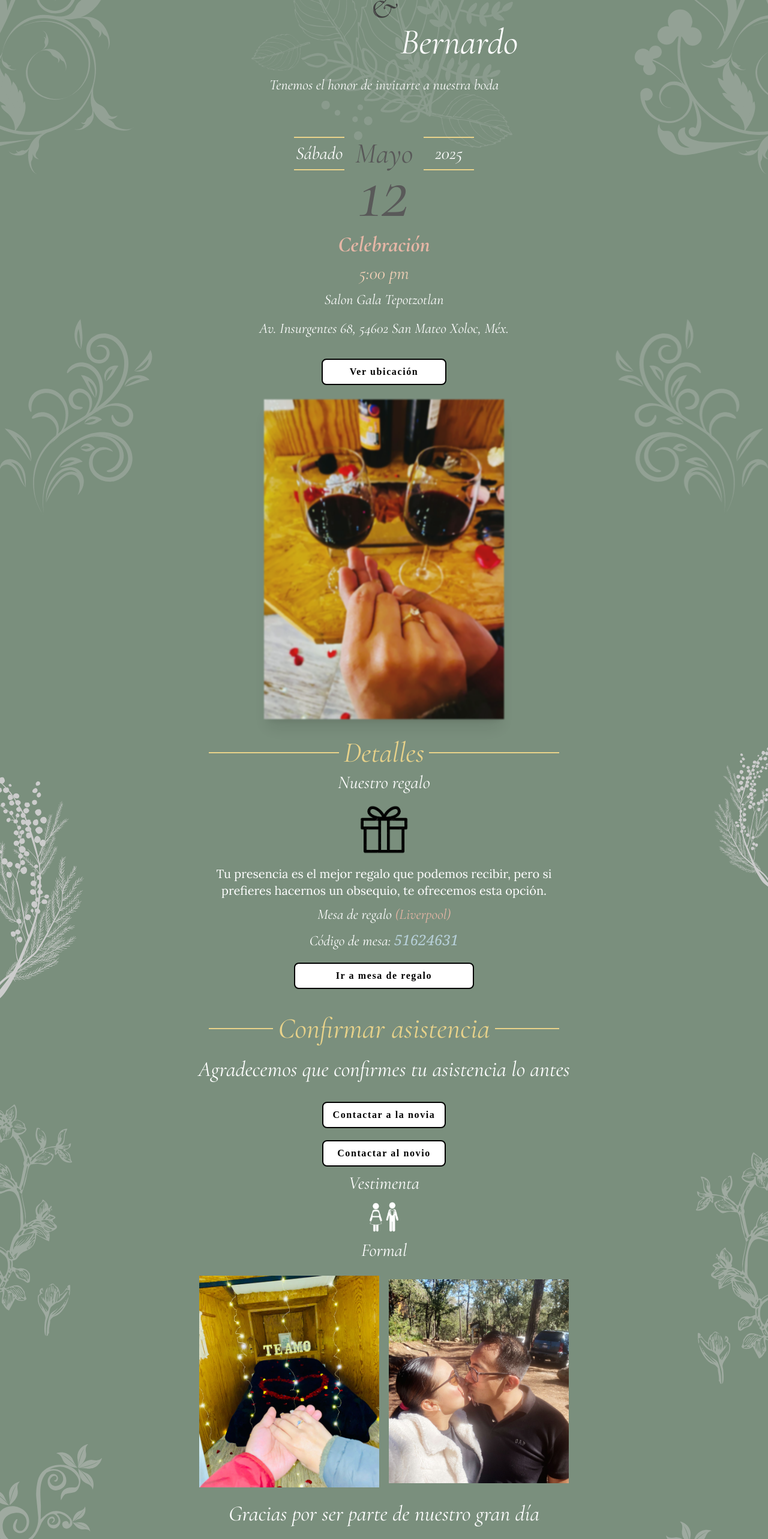
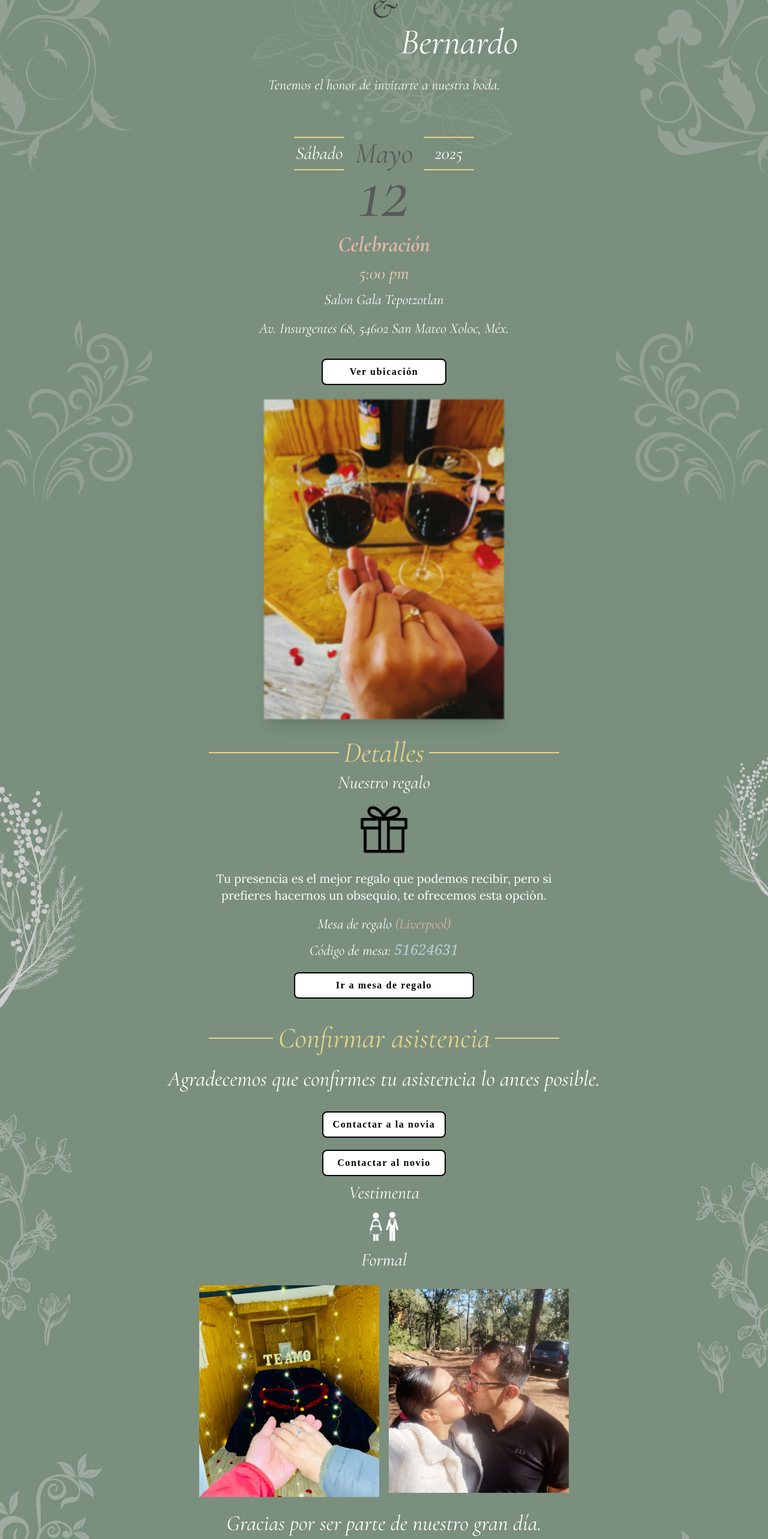
Before and after one commit to ByDeigo/BodaKarenBernardo, a React (Vite) app in the folder KB-Boda/: page / in a window 1280 px wide. Shown: the part 940-3506 px from the top of the page at 60% size. Built offline with nearby package versions, Linux system fonts and the light colour scheme; a web font is replaced by a local one.

Commit message:
Correcciones ortográficas

```diff
--- a/KB-Boda/src/Components/Contact.jsx
+++ b/KB-Boda/src/Components/Contact.jsx
@@ -6,7 +6,7 @@ export default function Contact() {
                 <p className="text-3xl sm:text-4xl md:text-5xl text-[#E8D28A]">Confirmar asistencia</p>
                 <span className="border-t-2 border-[#E8D28A] flex-1 mx-2"></span>
             </div>
-            <p className="text-2xl sm:text-3xl md:text-4xl">Agradecemos que confirmes tu asistencia lo antes</p>
+            <p className="text-2xl sm:text-3xl md:text-4xl">Agradecemos que confirmes tu asistencia lo antes posible.</p>
             <section className="flex flex-col">
                 <a
                     href="https://wa.me/5215567733688"
@@ -65,7 +65,7 @@ export default function Contact() {
                 src="\images\vecteezy_swirl-flower_36639908.svg"
                 className="absolute left-[-30px] bottom-[-20px] w-[100px] lg:w-[200px] -z-10 opacity-45 max-w-full max-h-screen object-contain"
             />
-            <p className="text-2xl sm:text-3xl md:text-4xl">Gracias por ser parte de nuestro gran día</p>
+            <p className="text-2xl sm:text-3xl md:text-4xl">Gracias por ser parte de nuestro gran día.</p>
             <p className="tangerine-regular text-8xl  mt-10 md:mt-0">¡Te esperamos!</p>
 
             <img
--- a/KB-Boda/src/Components/Date.jsx
+++ b/KB-Boda/src/Components/Date.jsx
@@ -18,7 +18,7 @@ export default function Date() {
                 <p className="text-4xl sm:text-5xl md:text-6xl col-start-2 col-end-3 sm:col-start-3 sm:col-end-3 row-start-3">Bernardo</p>
             </div>
 
-            <p className="text-2xl text-center p-1.5">Tenemos el honor de invitarte a nuestra boda</p>
+            <p className="text-2xl text-center p-1.5">Tenemos el honor de invitarte a nuestra boda.</p>
 
             {/* Segunda imagen con 'absolute' ajustada */}
             <img
--- a/KB-Boda/src/Components/Present.jsx
+++ b/KB-Boda/src/Components/Present.jsx
@@ -22,7 +22,7 @@ export default function Present() {
                         alt="Imagen de un regalo"
                         className="w-[80px] sm:w-[80px] md:w-[100px]"
                     />
-                    <p className="text-base sm:text-lg md:text-xl lora">
+                    <p className="text-base sm:text-lg md:text-xl p-2 box-border lora">
                         Tu presencia es el mejor regalo que podemos recibir, pero si prefieres hacernos un obsequio, te ofrecemos esta opción.
                     </p>
                     <p className="text-lg sm:text-xl md:text-2xl">Mesa de regalo <span className="text-[#E6B6A6]">(Liverpool)</span></p>
```
